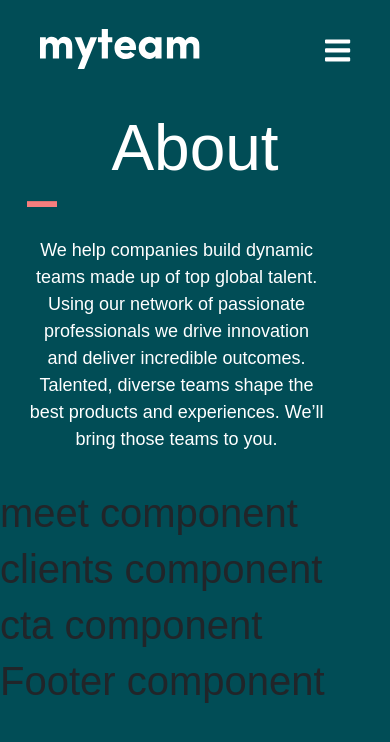
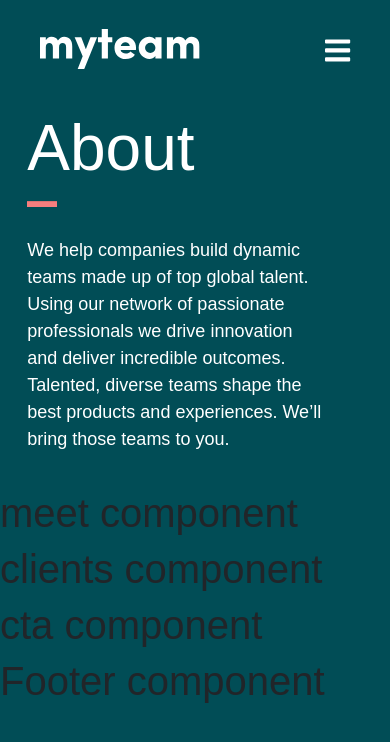
Before and after one commit to clf94-dev/myteam-vue, a Vue app: page /about in a window 390 px wide. Shown: the top 742 px of the page. Built offline with nearby package versions, Linux system fonts and the light colour scheme.

Commit message:
fixed text position topAbout

```diff
--- a/src/components/TopAbout.vue
+++ b/src/components/TopAbout.vue
@@ -26,7 +26,7 @@ export default {
 
 @media screen and (max-width: 756px) {
     .topAbout-section .title-col {
-        text-align: center;
+        text-align: start;
     }
 }
 
@@ -38,7 +38,7 @@ export default {
 
 @media screen and (max-width: 756px) {
     .topAbout-section .text-col {
-        text-align: center;
+        text-align: start;
     }
 }
 
```
